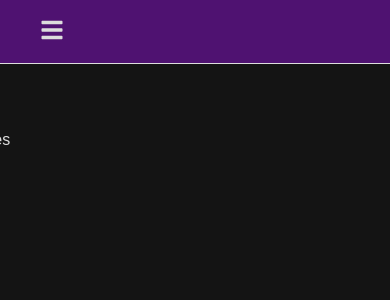
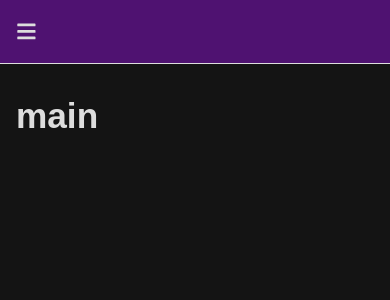
Before and after one commit to JoiaribeAlves/duty, a React (Vite) app: page / in a window 390 px wide. Shown: the top 300 px of the page. Built offline with nearby package versions, Linux system fonts and the light colour scheme.

Commit message:
Adaptação do layout para mobile.

```diff
--- a/src/components/header/Styles.module.scss
+++ b/src/components/header/Styles.module.scss
@@ -12,7 +12,7 @@
 	z-index: 2;
 
 	button {
-		padding: 0.5rem 0.5rem 0.3rem;
+		margin-top: 0.312rem;
 		border: none;
 		background-color: transparent;
 		color: #dddddd;
@@ -25,3 +25,13 @@
 		}
 	}
 }
+
+@media (max-width: 768px) {
+	.header {
+		padding: 0 1rem;
+
+		button {
+			font-size: 1.3rem;
+		}
+	}
+}
--- a/src/components/menu/Styles.module.scss
+++ b/src/components/menu/Styles.module.scss
@@ -31,3 +31,10 @@
 		}
 	}
 }
+
+@media (max-width: 768px) {
+	.nav {
+		left: -60%;
+		width: 60%;
+	}
+}
--- a/src/index.scss
+++ b/src/index.scss
@@ -22,10 +22,8 @@ body {
 
 @media (max-width: 768px) {
 	body {
-		font-size: 1rem;
-
 		main {
-			padding: 2rem 2%;
+			padding: 6rem 1rem;
 		}
 	}
 }
```
